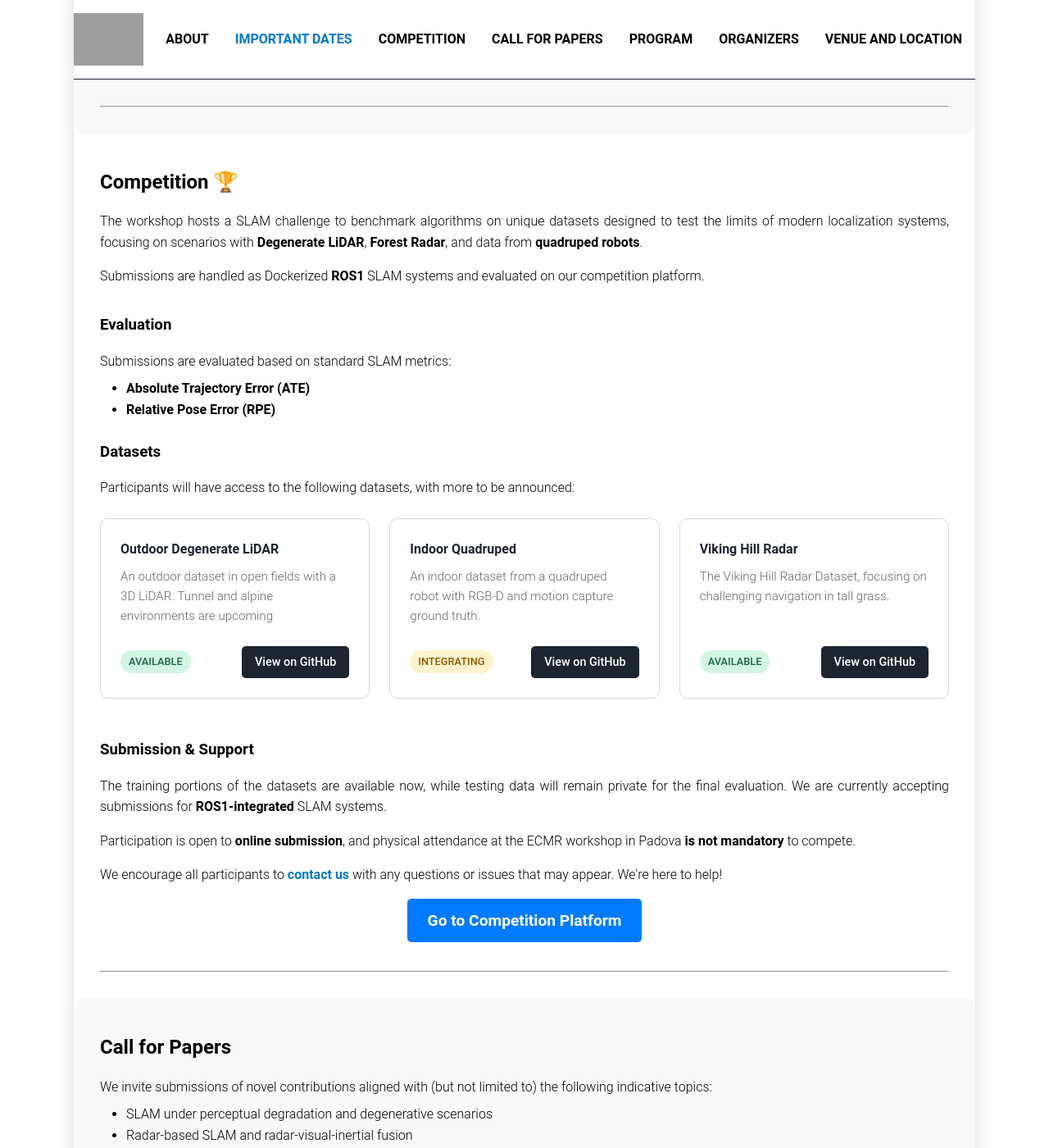
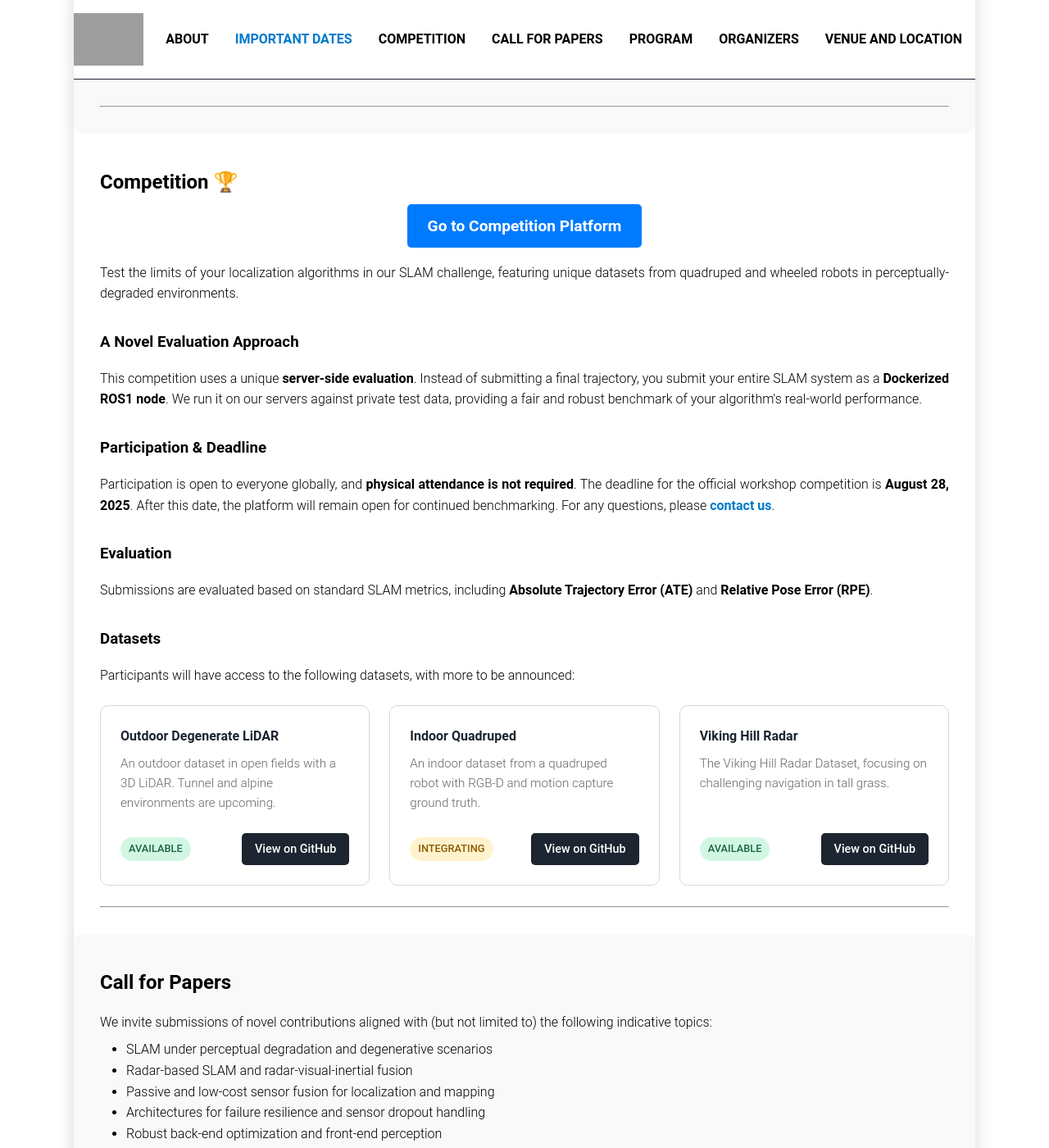
Before and after one commit to comrob/ecmr25slam, a Jekyll site: the page built from docs/index.markdown, in a window 1280 px wide and 1400 px high, scrolled down 1357 px. Shown: the whole window at 82% size. Built offline with Jekyll 4.4.1, drawn with Linux system fonts in a browser that asks for light colours; grey boxes are pictures that could not be loaded.

Commit message:
Update competition section

```diff
--- a/docs/index.markdown
+++ b/docs/index.markdown
@@ -105,16 +105,24 @@ contact-email: hulchvse@student.cvut.cz
 
 <section id="competition-section">
 <h2 id="competition">Competition 🏆</h2>
+
+<div class="cta-button-wrapper">
+    <a href="https://crl-slam.fel.cvut.cz/?page=1" target="_blank" class="cta-button">
+        Go to Competition Platform
+    </a>
+</div>
+
 <div class="section-intro">
-    <p>The workshop hosts a SLAM challenge to benchmark algorithms on unique datasets designed to test the limits of modern localization systems, focusing on scenarios with <strong>Degenerate LiDAR</strong>, <strong>Forest Radar</strong>, and data from <strong>quadruped robots</strong>.</p>
-    <p>Submissions are handled as Dockerized <strong>ROS1</strong> SLAM systems and evaluated on our competition platform.</p>
+    <p>Test the limits of your localization algorithms in our SLAM challenge, featuring unique datasets from quadruped and wheeled robots in perceptually-degraded environments.</p>
+
+    <h3>A Novel Evaluation Approach</h3>
+    <p>This competition uses a unique <strong>server-side evaluation</strong>. Instead of submitting a final trajectory, you submit your entire SLAM system as a <strong>Dockerized ROS1 node</strong>. We run it on our servers against private test data, providing a fair and robust benchmark of your algorithm's real-world performance.</p>
+
+    <h3>Participation & Deadline</h3>
+    <p>Participation is open to everyone globally, and <strong>physical attendance is not required</strong>. The deadline for the official workshop competition is <strong>August 28, 2025</strong>. After this date, the platform will remain open for continued benchmarking. For any questions, please <a href="mailto:robotmappingws@gmail.com"><strong>contact us</strong></a>.</p>
 
     <h3>Evaluation</h3>
-    <p>Submissions are evaluated based on standard SLAM metrics:</p>
-    <ul>
-        <li><strong>Absolute Trajectory Error (ATE)</strong></li>
-        <li><strong>Relative Pose Error (RPE)</strong></li>
-    </ul>
+    <p>Submissions are evaluated based on standard SLAM metrics, including <strong>Absolute Trajectory Error (ATE)</strong> and <strong>Relative Pose Error (RPE)</strong>.</p>
 
     <h3>Datasets</h3>
     <p>Participants will have access to the following datasets, with more to be announced:</p>
@@ -123,7 +131,7 @@ contact-email: hulchvse@student.cvut.cz
 <div class="dataset-grid">
     <div class="dataset-card">
         <h4>Outdoor Degenerate LiDAR</h4>
-        <p>An outdoor dataset in open fields with a 3D LiDAR. Tunnel and alpine environments are upcoming </p>
+        <p>An outdoor dataset in open fields with a 3D LiDAR. Tunnel and alpine environments are upcoming.</p>
         <div class="card-footer">
             <span class="status-badge available">Available</span>
             <a href="https://github.com/comrob/CRL25DEG_dataset" target="_blank" class="github-button">View on GitHub</a>
@@ -145,19 +153,6 @@ contact-email: hulchvse@student.cvut.cz
             <a href="https://github.com/kubelvla/viking_hill_tall_grass" target="_blank" class="github-button">View on GitHub</a>
         </div>
     </div>
-</div>
-
-<div class="section-intro" style="margin-top: 2rem;">
-    <h3>Submission & Support</h3>
-    <p>The training portions of the datasets are available now, while testing data will remain private for the final evaluation. We are currently accepting submissions for <strong>ROS1-integrated</strong> SLAM systems.</p>
-    <p>Participation is open to <strong>online submission</strong>, and physical attendance at the ECMR workshop in Padova <strong>is not mandatory</strong> to compete.</p>
-    <p>We encourage all participants to <a href="mailto:robotmappingws@gmail.com"><strong>contact us</strong></a> with any questions or issues that may appear. We're here to help!</p>
-</div>
-
-<div class="cta-button-wrapper">
-    <a href="https://crl-slam.fel.cvut.cz/?page=1" target="_blank" class="cta-button">
-        Go to Competition Platform
-    </a>
 </div>
 <br/>
 <hr>
```
